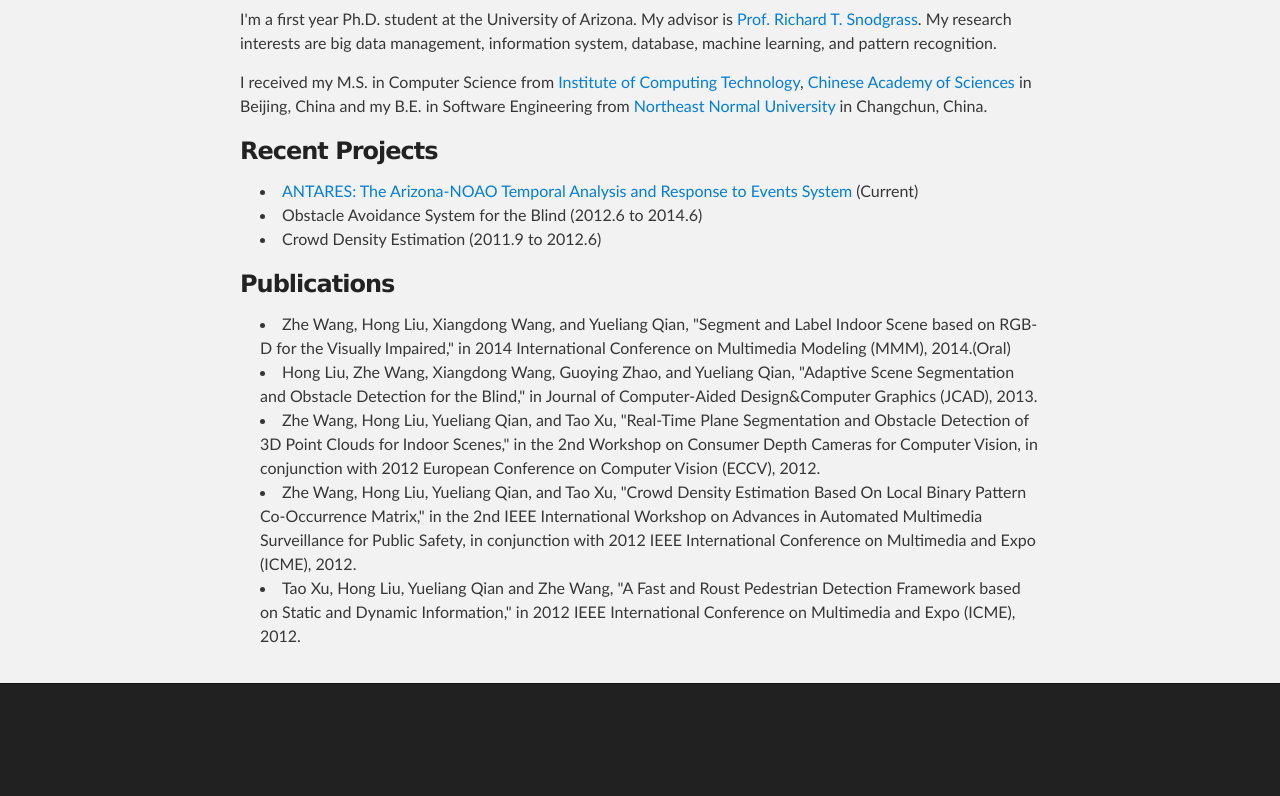
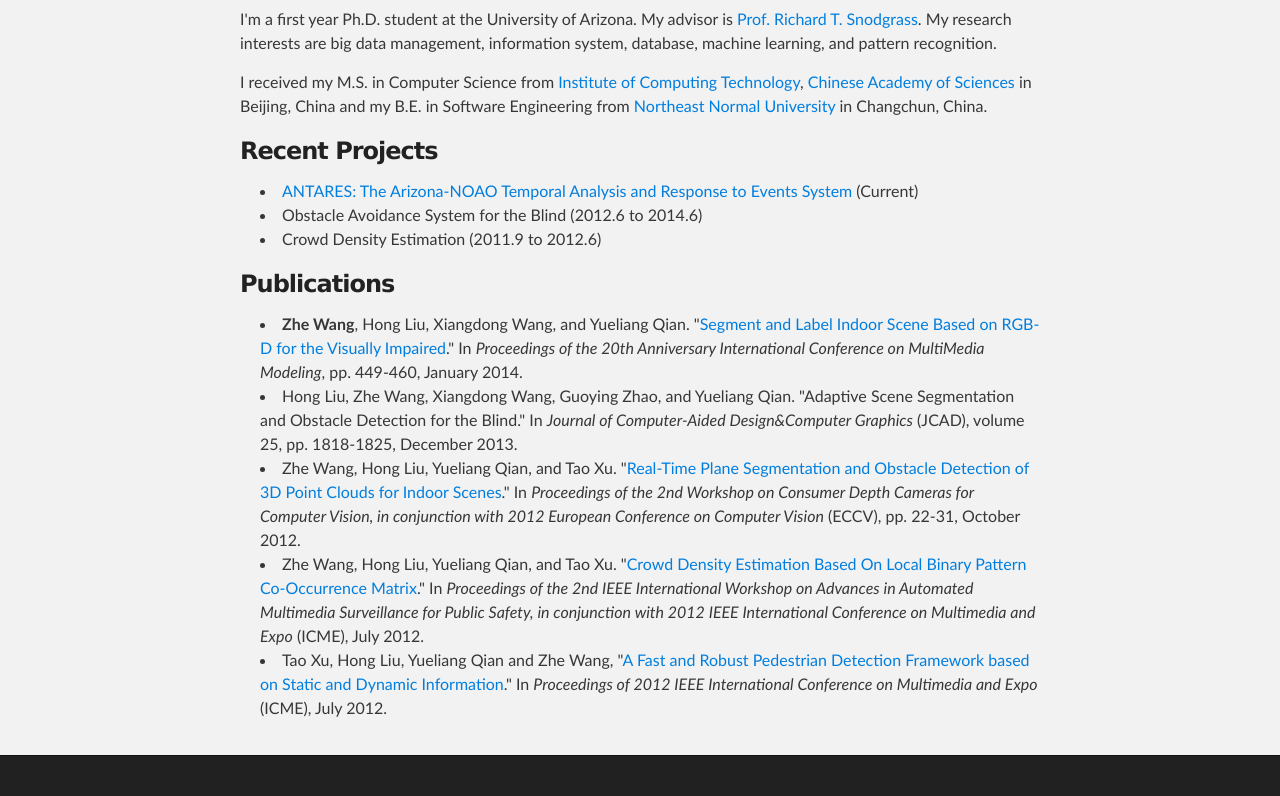
Before and after one commit to zhewang/zhewang.github.io, a plain HTML site: page index.html in a window 1280 px wide. Shown: the part 583-1379 px from the top of the page. Before the commit the page ends 1307 px from the top, so only its background shows below. Drawn offline with Linux system fonts and the light colour scheme.

Commit message:
Add links to publications

```diff
--- a/index.html
+++ b/index.html
@@ -63,11 +63,11 @@
 
             <h3>Publications</h3>
             <ul>
-                <li>Zhe Wang, Hong Liu, Xiangdong Wang, and Yueliang Qian, "Segment and Label Indoor Scene based on RGB-D for the Visually Impaired,"  in 2014 International Conference on Multimedia Modeling (MMM), 2014.(Oral)</li>
-                <li>Hong Liu, Zhe Wang, Xiangdong Wang, Guoying Zhao, and Yueliang Qian, "Adaptive Scene Segmentation and Obstacle Detection for the Blind," in Journal of Computer-Aided Design&Computer Graphics (JCAD), 2013.</li>
-                <li>Zhe Wang, Hong Liu, Yueliang Qian, and Tao Xu, "Real-Time Plane Segmentation and Obstacle Detection of 3D Point Clouds for Indoor Scenes," in the 2nd Workshop on Consumer Depth Cameras for Computer Vision, in conjunction with 2012 European Conference on Computer Vision (ECCV), 2012.</li>
-                <li>Zhe Wang, Hong Liu, Yueliang Qian, and Tao Xu, "Crowd Density Estimation Based On Local Binary Pattern Co-Occurrence Matrix," in the 2nd IEEE International Workshop on Advances in Automated Multimedia Surveillance for Public Safety, in conjunction with 2012 IEEE International Conference on Multimedia and Expo (ICME), 2012. </li>
-                <li>Tao Xu, Hong Liu, Yueliang Qian and Zhe Wang, "A Fast and Roust Pedestrian Detection Framework based on Static and Dynamic Information,"  in 2012 IEEE International Conference on Multimedia and Expo (ICME), 2012.</li>
+                <li><strong>Zhe Wang</strong>, Hong Liu, Xiangdong Wang, and Yueliang Qian. "<a href="./publications/2014_mmm_wang.pdf">Segment and Label Indoor Scene Based on RGB-D for the Visually Impaired</a>." In <em>Proceedings of the 20th Anniversary International Conference on MultiMedia Modeling</em>, pp. 449-460, January 2014.</li>
+                <li>Hong Liu, Zhe Wang, Xiangdong Wang, Guoying Zhao, and Yueliang Qian. "Adaptive Scene Segmentation and Obstacle Detection for the Blind." In <em>Journal of Computer-Aided Design&Computer Graphics</em> (JCAD), volume 25, pp. 1818-1825, December 2013.</li>
+                <li>Zhe Wang, Hong Liu, Yueliang Qian, and Tao Xu. "<a href="./publications/2012_eccvw_wang.pdf">Real-Time Plane Segmentation and Obstacle Detection of 3D Point Clouds for Indoor Scenes</a>." In <em>Proceedings of the 2nd Workshop on Consumer Depth Cameras for Computer Vision, in conjunction with 2012 European Conference on Computer Vision</em> (ECCV), pp. 22-31, October 2012.</li>
+                <li>Zhe Wang, Hong Liu, Yueliang Qian, and Tao Xu. "<a href="./publications/2012_icmew_wang.pdf">Crowd Density Estimation Based On Local Binary Pattern Co-Occurrence Matrix</a>." In <em>Proceedings of the 2nd IEEE International Workshop on Advances in Automated Multimedia Surveillance for Public Safety, in conjunction with 2012 IEEE International Conference on Multimedia and Expo</em> (ICME), July 2012. </li>
+                <li>Tao Xu, Hong Liu, Yueliang Qian and Zhe Wang, "<a href="./publications/2012_icme_xu.pdf">A Fast and Robust Pedestrian Detection Framework based on Static and Dynamic Information</a>." In <em>Proceedings of 2012 IEEE International Conference on Multimedia and Expo</em> (ICME), July 2012.</li>
             </ul>
 
         </section>
```
